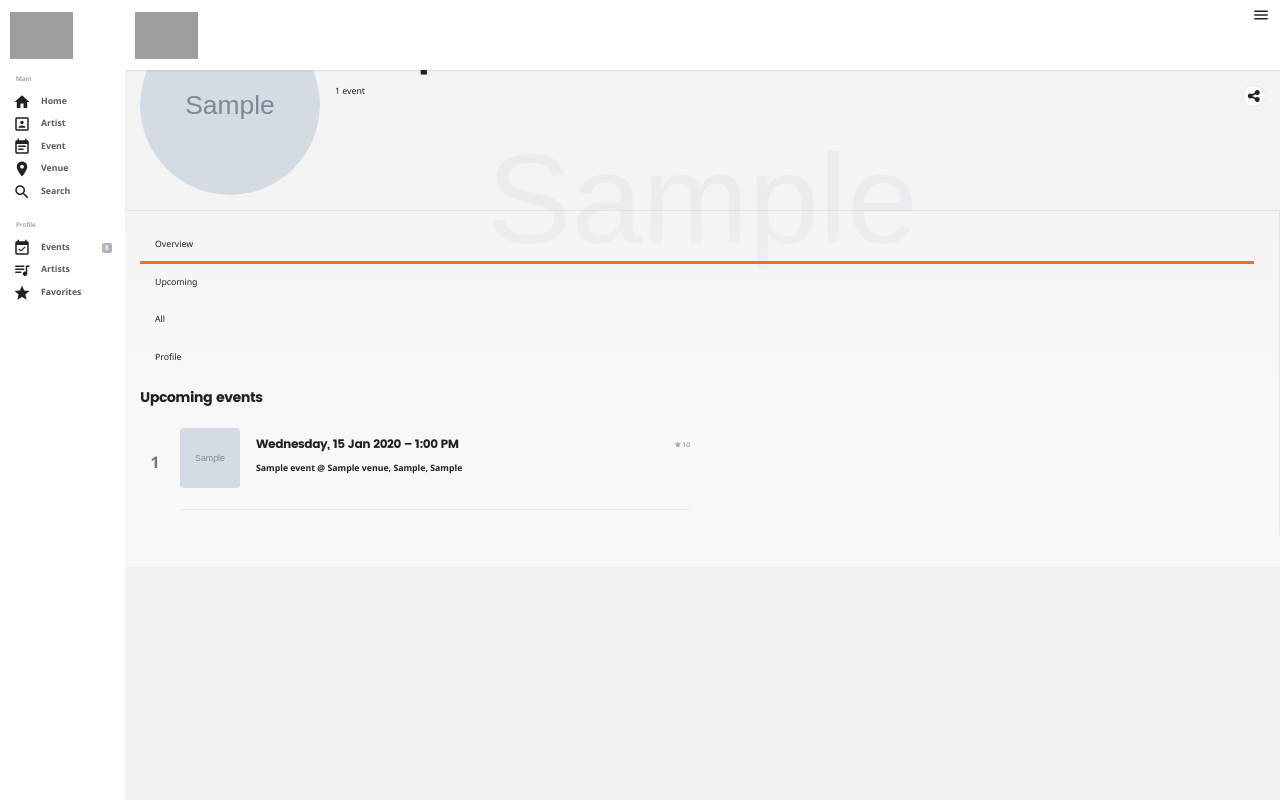
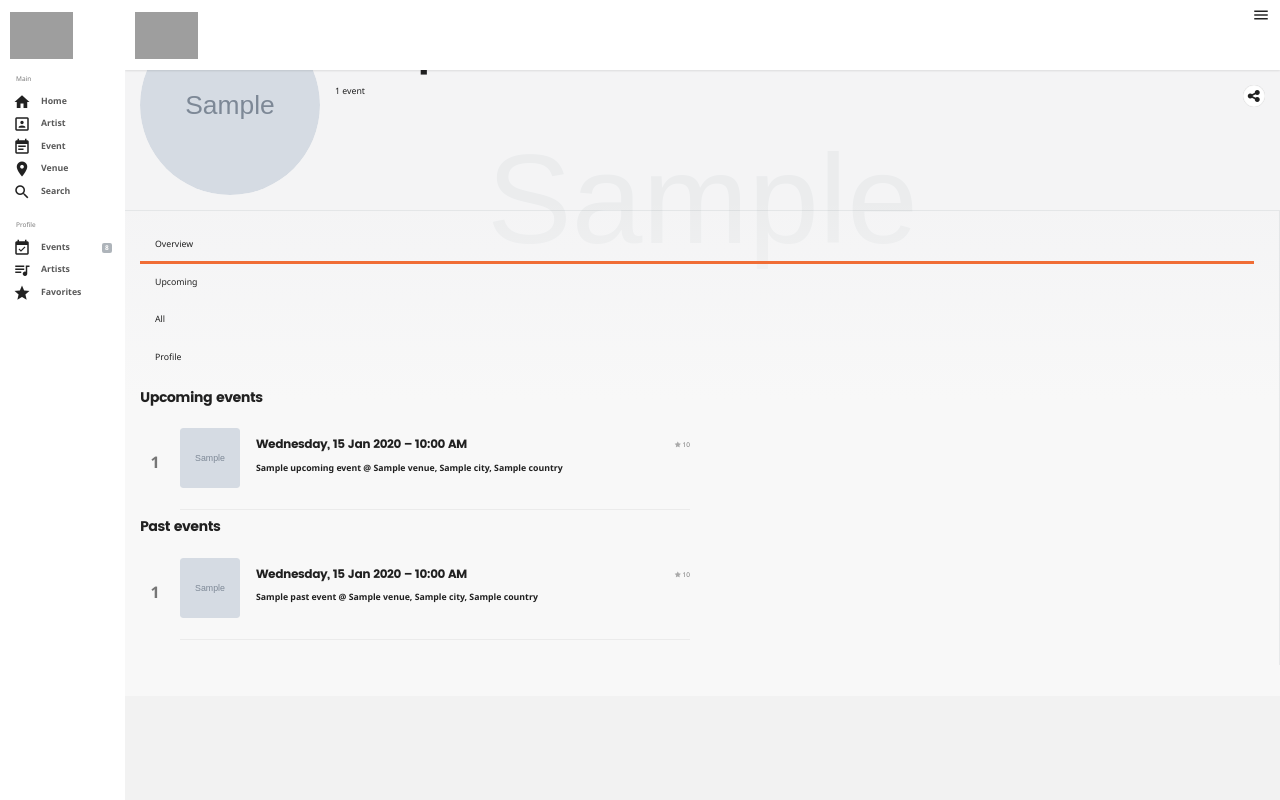
Before and after one commit to fedarsialitski/eventrack, a Django app: template event/templates/event/artist_detail.html in a window 1280 px wide. Run offline with Django 3.2, Linux system fonts and the light colour scheme; tables that the repository leaves empty hold one stand-in row (values such as "Sample post"); the template is opened without the code that fills it: values that come from a table or form of the project are taken from there, most other values are stand-ins (such as "Sample title", 1, 10 or a date in 2020); grey boxes marked "Sample" are stand-in pictures; some libraries are stand-ins or nearby versions; grey boxes are pictures that could not be loaded.

Commit message:
Add Artist upcoming and past events

```diff
--- a/event/templates/event/artist_detail.html
+++ b/event/templates/event/artist_detail.html
@@ -66,13 +66,13 @@
         <div class="tab-content">
           <div class="tab-pane active" id="tab_1">
             <h5 class="m-b">Upcoming events</h5>
-            {% if artist.events.all %}
+            {% if upcoming_events %}
               <div class="row item-list item-list-md item-list-li m-b" id="events">
-                {% for event in artist.events.all|slice:":4" %}
+                {% for upcoming_event in upcoming_events|slice:":4" %}
                   <div class="col-md-12 col-lg-6">
                     <div class="item r" data-id="item-2" data-src="">
                       <div class="item-media ">
-                        <a href="track.detail.html" class="item-media-content" style="background-image: url('{% if artist.thumb_url %}{{ artist.thumb_url }}{% else %}{% static 'event/images/a3.jpg' %}{% endif %}');"></a>
+                        <a href="event.detail.html" class="item-media-content" style="background-image: url('{% if artist.thumb_url %}{{ artist.thumb_url }}{% else %}{% static 'event/images/a3.jpg' %}{% endif %}');"></a>
                       </div>
                       <div class="item-info">
                         <div class="item-overlay bottom text-right">
@@ -80,9 +80,9 @@
                           <a href="#" class="btn-more" data-toggle="dropdown"><i class="fa fa-ellipsis-h"></i></a>
                           <div class="dropdown-menu pull-right black lt"></div>
                         </div>
-                        <h6>{{ event.datetime|date:"l, d M Y – g:i A" }}</h6>
+                        <h6>{{ upcoming_event.datetime|date:"l, d M Y – g:i A" }}</h6>
                         <div class="item-title text-ellipsis">
-                          <a href="track.detail.html">{{ event.title }} @ {{ event.venue.name }}, {{ event.venue.city }}, {{ event.venue.country }}</a>
+                          <a href="event.detail.html">{{ upcoming_event.title }} @ {{ upcoming_event.venue.name }}, {{ upcoming_event.venue.city }}, {{ upcoming_event.venue.country }}</a>
                         </div>
                         <div class="item-author text-sm text-ellipsis hide">
                           <a href="artist.detail.html" class="text-muted">{{ artist.name }}</a>
@@ -100,6 +100,41 @@
           {% else %}
               No upcoming events
           {% endif %}
-</div>
+          <h5 class="m-b">Past events</h5>
+          {% if past_events %}
+            <div class="row item-list item-list-md item-list-li m-b" id="events">
+              {% for past_event in past_events|slice:":4" %}
+                <div class="col-md-12 col-lg-6">
+                  <div class="item r" data-id="item-2" data-src="">
+                    <div class="item-media ">
+                      <a href="event.detail.html" class="item-media-content" style="background-image: url('{% if artist.thumb_url %}{{ artist.thumb_url }}{% else %}{% static 'event/images/a3.jpg' %}{% endif %}');"></a>
+                    </div>
+                    <div class="item-info">
+                      <div class="item-overlay bottom text-right">
+                        <a href="#" class="btn-favorite"><i class="fa fa-star-o"></i></a>
+                        <a href="#" class="btn-more" data-toggle="dropdown"><i class="fa fa-ellipsis-h"></i></a>
+                        <div class="dropdown-menu pull-right black lt"></div>
+                      </div>
+                      <h6>{{ past_event.datetime|date:"l, d M Y – g:i A" }}</h6>
+                      <div class="item-title text-ellipsis">
+                        <a href="event.detail.html">{{ past_event.title }} @ {{ past_event.venue.name }}, {{ past_event.venue.city }}, {{ past_event.venue.country }}</a>
+                      </div>
+                      <div class="item-author text-sm text-ellipsis hide">
+                        <a href="artist.detail.html" class="text-muted">{{ artist.name }}</a>
+                      </div>
+                      <div class="item-meta text-sm text-muted">
+                        <span class="item-meta-stats text-xs  item-meta-right">
+                          <i class="fa fa-star m-l-sm text-muted"></i> 10
+                        </span>
+                      </div>
+                    </div>
+                  </div>
+                </div>
+              {% endfor %}
+            </div>
+          {% else %}
+            No past events
+          {% endif %}
+        </div>
 </div>
 {% endblock content %}
```
Also changed, not shown: event/views.py (+9 -6 lines).
